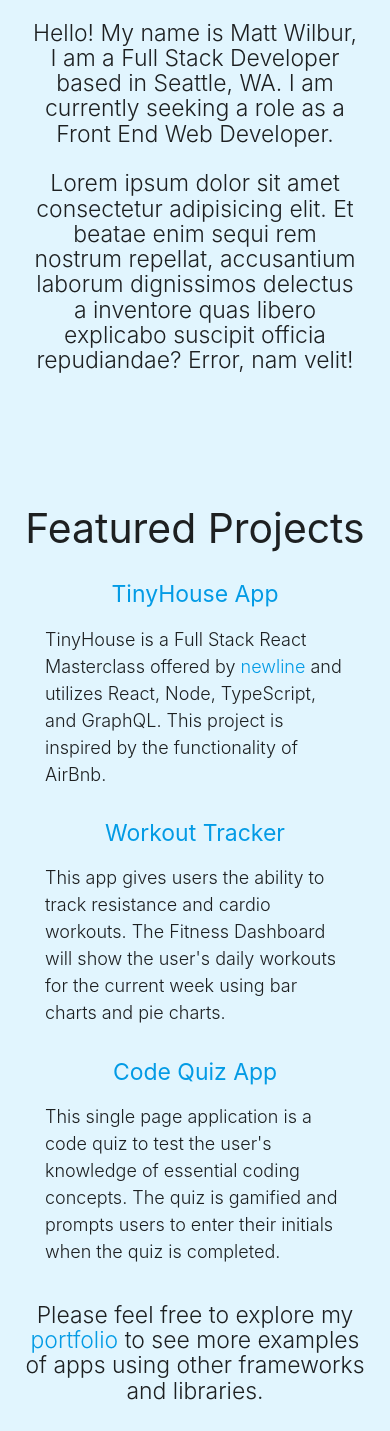
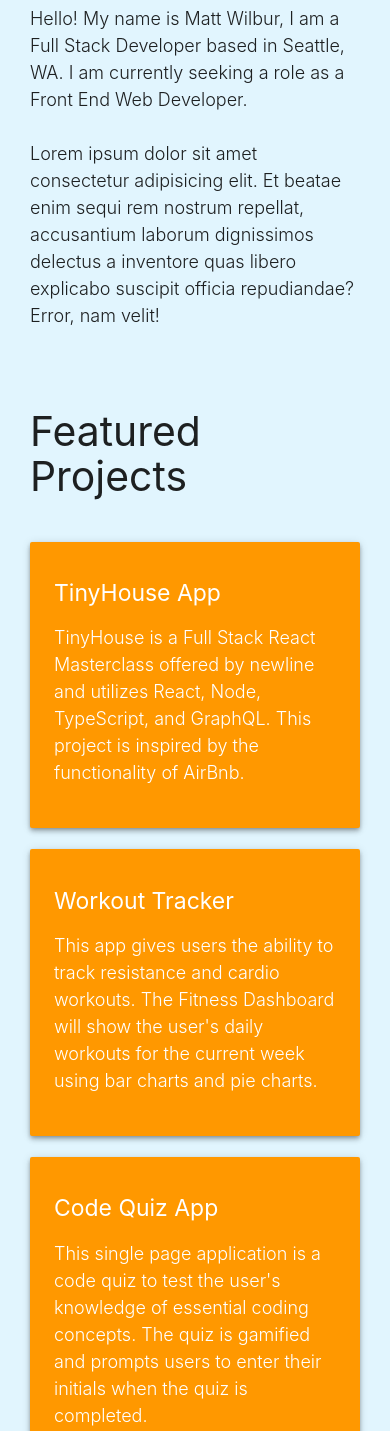
Before and after one commit to wilbur125/portfolio, a plain HTML site: page index.html in a window 390 px wide. Shown: the part 569-2000 px from the top of the page. Drawn offline with nearby package versions, Linux system fonts and the light colour scheme.

Commit message:
Updated layout of cards and added responsive classes to elements

```diff
--- a/index.html
+++ b/index.html
@@ -14,75 +14,102 @@
     <div class="nav-wrapper container"><a id="logo-container" href="index.html" class="brand-logo">Wilbur125</a>
       <ul class="right hide-on-med-and-down">
         <li class="active"><a href="index.html">Home</a></li>
-        <li><a href="assets/resume/matthew-wilbur-resume.pdf">Resume</a></li>
+        <li><a href="assets/resume/matthew-wilbur-resume.pdf" target="_blank">Resume</a></li>
         <li><a href="portfolio.html">Portfolio</a></li>
         <li><a href="contact.html">Contact</a></li>
       </ul>
 
       <ul id="nav-mobile" class="sidenav">
         <li class="active"><a href="index.html">Home</a></li>
-        <li><a href="assets/resume/matthew-wilbur-resume.pdf">Resume</a></li>
+        <li><a href="assets/resume/matthew-wilbur-resume.pdf" target="_blank">Resume</a></li>
         <li><a href="portfolio.html">Portfolio</a></li>
         <li><a href="contact.html">Contact</a></li>
       </ul>
       <a href="#" data-target="nav-mobile" class="sidenav-trigger"><i class="material-icons">menu</i></a>
     </div>
   </nav>
+
   <div class="section no-pad-bot" id="index-banner">
     <div class="container">
       <br><br>
       <div class="row">
-        <div class="col s12 m6 hide-on-med-and-up">
+
+        <div class="col s12 m6 show-on-small hide-on-med-and-up">
+          <!-- small -->
           <img class="responsive-img circle" src="./assets/images/profile-main.jpg" alt="Profile photo of the developer">
         </div>
-        <div class="col s12 m6">
-          <h1 class="header center orange-text">Matt Wilbur</h1>
-          <div class="row center">
-            <h5 class="header col s12 light">Hello! My name is Matt Wilbur, I am a Full Stack Developer based in Seattle, WA. I am currently seeking a role as a Front End Web Developer.</h5>
-            <h5 class="header col s12 light">Lorem ipsum dolor sit amet consectetur adipisicing elit. Et beatae enim sequi rem nostrum repellat, accusantium laborum dignissimos delectus a inventore quas libero explicabo suscipit officia repudiandae? Error, nam velit!</h5>
+
+        <div class="col s12 l6">
+          <div class="col s4 show-on-medium hide-on-small-and-down hide-on-large-only right">
+            <!-- med, floats right -->
+            <img class="responsive-img circle" src="./assets/images/profile-main.jpg" alt="Profile photo of the developer">
           </div>
+          <h1 class="header orange-text">Matt Wilbur</h1>
+          <p class="header light lead">Hello! My name is Matt Wilbur, I am a Full Stack Developer based in Seattle, WA. I am currently seeking a role as a Front End Web Developer.<br><br>
+          Lorem ipsum dolor sit amet consectetur adipisicing elit. Et beatae enim sequi rem nostrum repellat, accusantium laborum dignissimos delectus a inventore quas libero explicabo suscipit officia repudiandae? Error, nam velit!</p>
+
         </div>
-        <div class="col s12 m6 hide-on-small-only">
+
+        <div class="col s12 m6 show-on-large hide-on-med-and-down">
+          <!-- large -->
           <img class="responsive-img circle" src="./assets/images/profile-main.jpg" alt="Profile photo of the developer">
         </div>
       </div>
-      <br><br>
-
     </div>
   </div>
 
 
+<div class="section">
   <div class="container">
-    <div class="section">
-      <h3 class="center">Featured Projects</h3>
       <div class="row">
-        <div class="col s12 m4">
-          <div class="icon-block">
-            <a href="tinyhouse-app.html"><h5 class="center">TinyHouse App</h5></a>
-            <p class="light">TinyHouse is a Full Stack React Masterclass offered by <a href="https://www.newline.co/tinyhouse" target="_blank">newline</a> and utilizes React, Node, TypeScript, and GraphQL. This project is inspired by the functionality of AirBnb.</p>
-          </div>
-        </div>
-
-        <div class="col s12 m4">
-          <div class="icon-block">
-            <a href="workout-tracker.html"><h5 class="center">Workout Tracker</h5></a>
-
-            <p class="light">This app gives users the ability to track resistance and cardio workouts. The Fitness Dashboard will show the user's daily workouts for the current week using bar charts and pie charts.</p>
-          </div>
-        </div>
-
-        <div class="col s12 m4">
-          <div class="icon-block">
-            <a href="code-quiz.html"><h5 class="center">Code Quiz App</h5></a>
-
-            <p class="light">This single page application is a code quiz to test the user's knowledge of essential coding concepts. The quiz is gamified and prompts users to enter their initials when the quiz is completed.</p>
-          </div>
+        <div class="col s12">
+          <h3 class="header">Featured Projects</h3>
+          <h5 class="show-on-large hide-on-med-and-down light">Please feel free to explore my <a href="portfolio.html">portfolio</a> to see more examples of apps using other frameworks and libraries.</h5>
         </div>
       </div>
-      <h5 class="center light">Please feel free to explore my <a href="portfolio.html">portfolio</a> to see more examples of apps using other frameworks and libraries.</h5>
-    </div>
+      <div class="row">
+        <!-- Card #1 -->
+        <div class="col m12 l4">
+          <a href="tinyhouse-app.html">
+            <div class="card-panel card card-home orange z-depth-2 hoverable">
+              <span class="white-text">
+                <h5 class="">TinyHouse App</h5>
+                <p class="light">TinyHouse is a Full Stack React Masterclass offered by newline and utilizes React, Node, TypeScript, and GraphQL. This project is inspired by the functionality of AirBnb.</p>
+              </span>
+            </div>
+        </a>
+        </div>
+        <!-- Card #2 -->
+        <div class="col m12 l4">
+          <a href="workout-tracker.html">
+            <div class="card-panel card card-home orange z-depth-2 hoverable">
+              <span class="white-text">
+                <h5 class="">Workout Tracker</h5>
+                <p class="light">This app gives users the ability to track resistance and cardio workouts. The Fitness Dashboard will show the user's daily workouts for the current week using bar charts and pie charts.</p>
+              </span>
+            </div>
+          </a>
+        </div>
+        <!-- Card #3 -->
+        <div class="col m12 l4">
+          <a href="code-quiz.html">
+            <div class="card-panel card card-home orange z-depth-2 hoverable">
+              <span class="white-text">
+                <h5 class="">Code Quiz App</h5>
+                <p class="light">This single page application is a code quiz to test the user's knowledge of essential coding concepts. The quiz is gamified and prompts users to enter their initials when the quiz is completed.</p>
+              </span>
+            </div>
+          </a>
+        </div>
+      </div>
+      <div class="row">
+        <div class="col s12 show-on-small hide-on-med-and-up">
+          <h5 class=" light">Please feel free to explore my <a href="portfolio.html">portfolio</a> to see more examples of apps using other frameworks and libraries.</h5>
+        </div>
+      </div>
     <br><br>
   </div>
+</div>
 
   <footer class="page-footer" id="page-footer">
     <div class="container">
@@ -103,7 +130,7 @@
       </div>
     </div>
     <div class="footer-copyright">
-      <div class="container center">
+      <div class="container ">
       &copy; 2022 <a class="orange-text text-lighten-3" href="http://wilbur125.dev">Wilbur125.dev</a>
       </div>
     </div>
```
